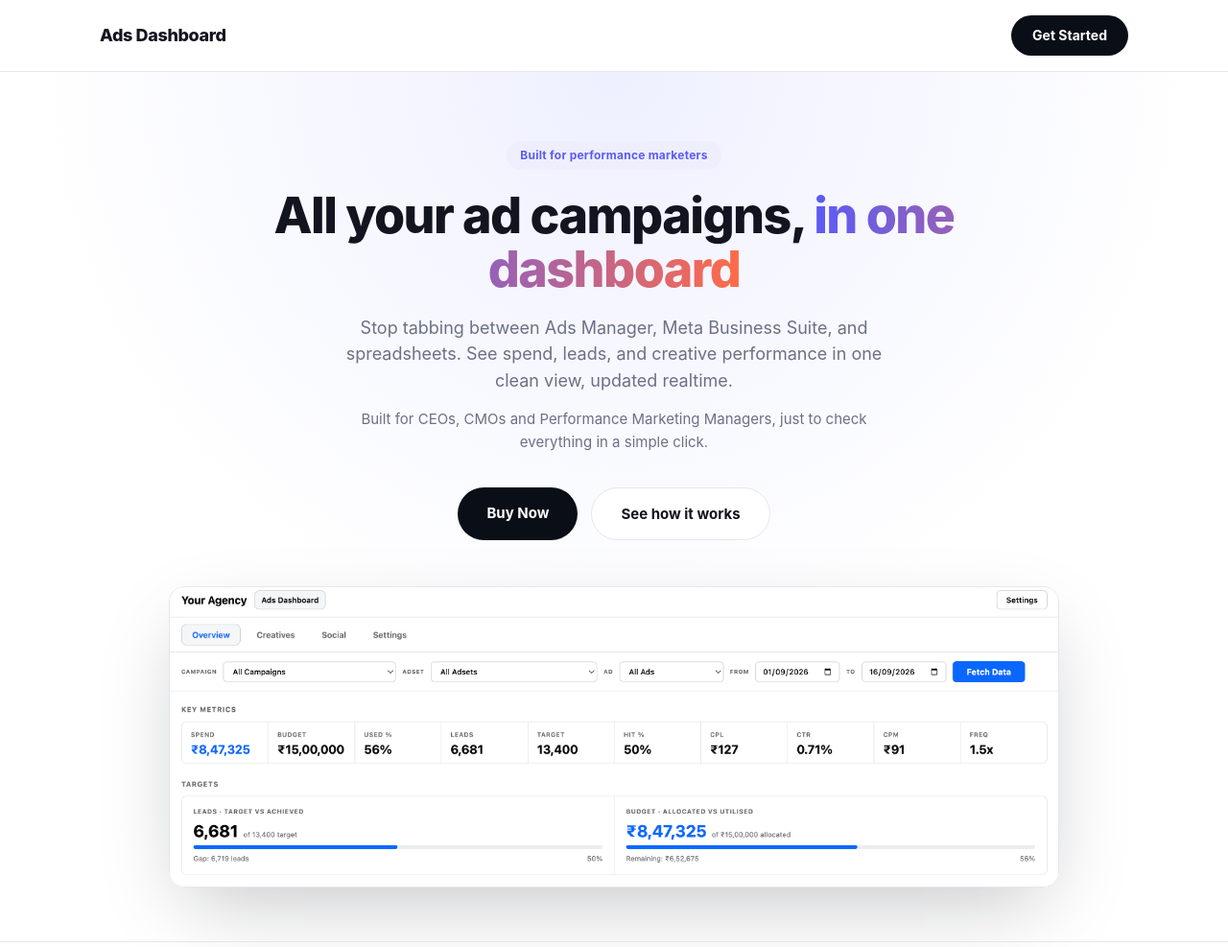
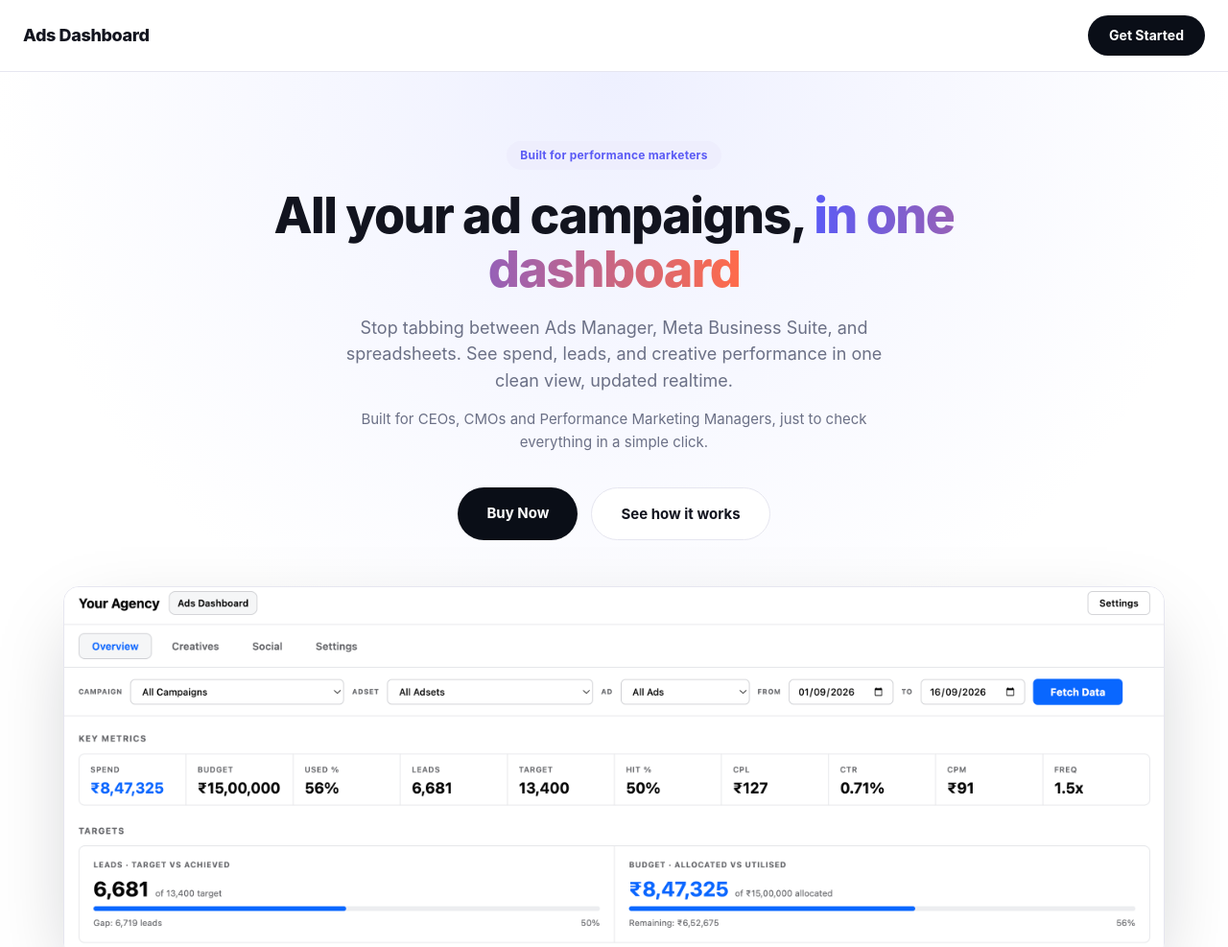
Before and after one commit to vaswinraaju-png/vortex_labs, a website: page index.html in a window 1280 px wide. Shown: the top 987 px of the page at 96% size. Drawn offline with Linux system fonts and the light colour scheme.

Commit message:
Widen page max-width to reduce empty side margins on desktop

```diff
--- a/css/style.css
+++ b/css/style.css
@@ -15,11 +15,11 @@ html{scroll-behavior:smooth;}
 body{font-family:-apple-system,BlinkMacSystemFont,'Segoe UI',Helvetica,Arial,sans-serif;color:var(--text);background:var(--bg);line-height:1.55;}
 a{color:inherit;text-decoration:none;}
 img{max-width:100%;display:block;}
-.container{max-width:1120px;margin:0 auto;padding:0 24px;}
+.container{max-width:1400px;margin:0 auto;padding:0 24px;}
 
 /* ── NAV ── */
 .nav{position:sticky;top:0;z-index:50;background:rgba(255,255,255,.9);backdrop-filter:blur(10px);border-bottom:1px solid var(--border);}
-.nav-inner{display:flex;align-items:center;justify-content:space-between;padding:16px 24px;max-width:1120px;margin:0 auto;}
+.nav-inner{display:flex;align-items:center;justify-content:space-between;padding:16px 24px;max-width:1400px;margin:0 auto;}
 .nav-logo{font-weight:800;font-size:18px;letter-spacing:-.02em;}
 .nav-cta{background:var(--navy);color:#fff;font-weight:700;font-size:14px;padding:10px 22px;border-radius:999px;}
 .nav-cta:hover{opacity:.88;}
@@ -36,7 +36,7 @@ img{max-width:100%;display:block;}
 .btn-secondary{background:#fff;color:var(--text);font-weight:700;font-size:15px;padding:15px 30px;border-radius:999px;border:1.5px solid var(--border);}
 .btn-secondary:hover{background:var(--surface);}
 
-.hero-shot{max-width:960px;margin:0 auto;padding:0 16px;}
+.hero-shot{max-width:1180px;margin:0 auto;padding:0 16px;}
 .hero-shot img{width:100%;height:auto;display:block;border-radius:16px;box-shadow:0 30px 80px -20px rgba(10,14,23,.25);border:1px solid var(--border);}
 
 /* ── TRUST STRIP ── */
```
